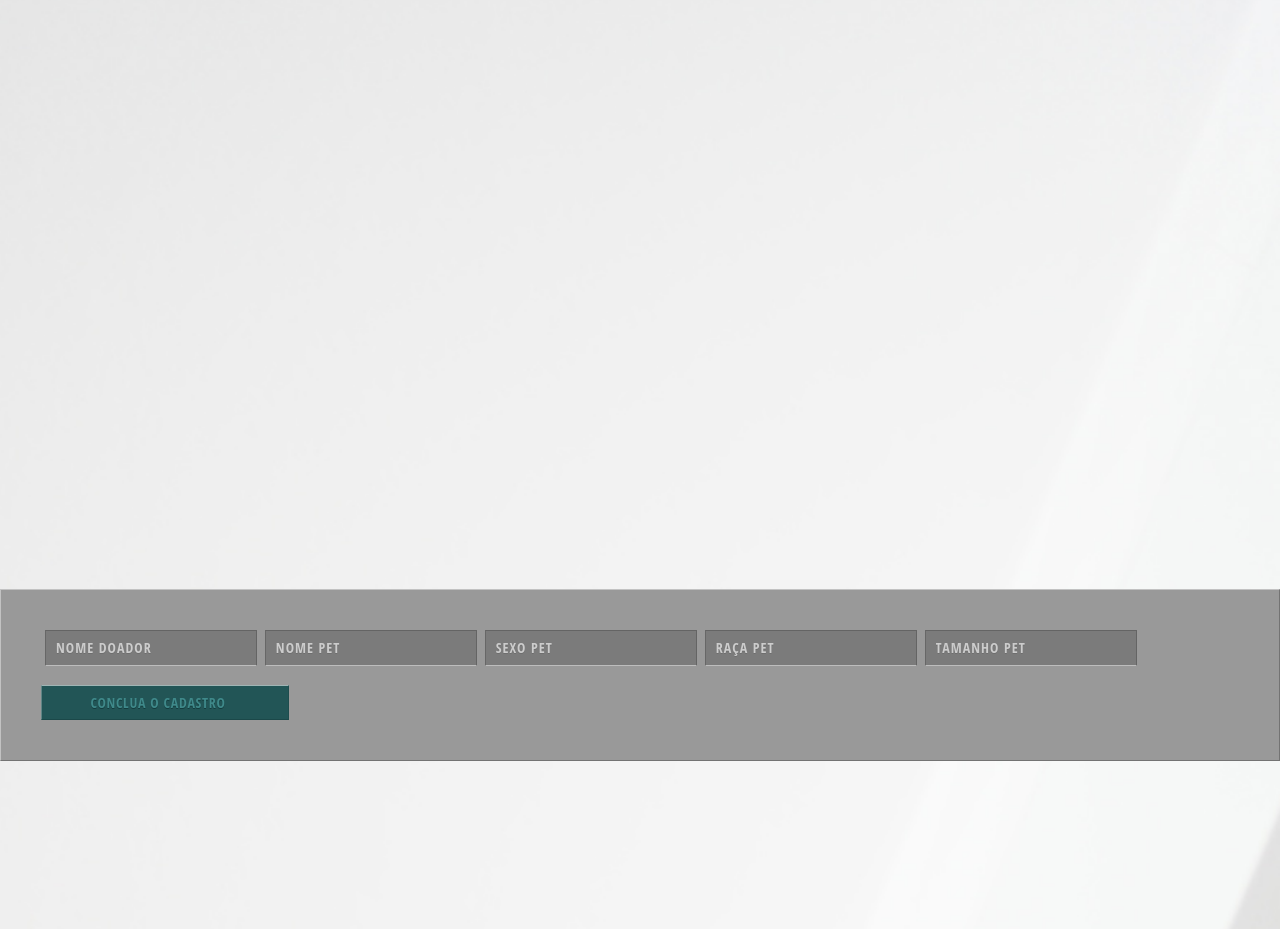
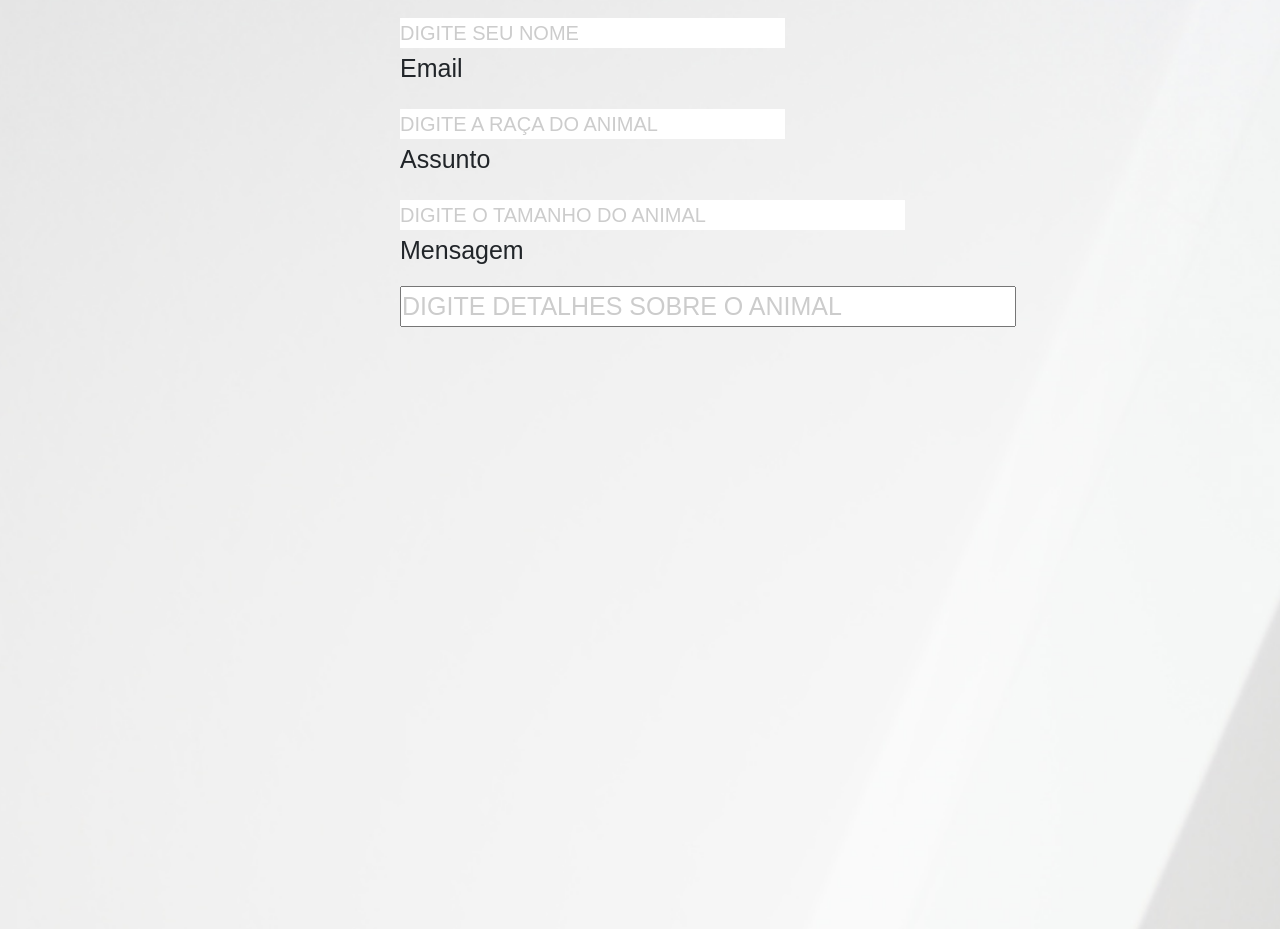
Before and after one commit to Marcusss197/Casa-Sofia, a plain HTML site: page cadastropet.html in a window 1280 px wide. Shown: the part 241-1170 px from the top of the page. Drawn offline with nearby package versions, Linux system fonts and the light colour scheme.

Commit message:
alteradocadastropet

```diff
--- a/CSS/cadastropretty.css
+++ b/CSS/cadastropretty.css
@@ -119,10 +119,19 @@ nav ul li:hover::after {
 /* nav-bar */
 @import url(https://fonts.googleapis.com/css?family=Open+Sans+Condensed:700);
 
+.imputpretty{
+  height: 30px;
+  border: none;
+  font-size: 20px;
+}
 
-#froggy {
-  display: flex;
-  justify-content: center;
+.customcontato{
+  position: absolute;
+  top:200px;
+  left:400px;
+  color:black
+  font-family:arial;
+  font-size:25px;
 }
 
 body form {
--- a/cadastropet.html
+++ b/cadastropet.html
@@ -28,25 +28,15 @@
             </ul>
         </nav>
     </div>
-    <div id="froggy">
-    <form action="">
-
-        <label for=""></label>
-        <input type="text" name="" id="" placeholder="Nome Doador" >
-
-        <label for=""></label>
-        <input type="text" name="" id="" placeholder="Nome pet">
-
-           <label for=""></label>
-        <input type="text" name="" id="" placeholder="Sexo Pet">
-            <label for=""></label>
-        <input type="text" name="" id="" placeholder="Raça Pet">
-               <label for=""></label>
-        <input type="text" name="" id="" placeholder="Tamanho Pet">
-
-        <button type="submit">Conclua o cadastro</button>
-
-      </form>
+    <div class="customcontato">
+        <p>Nome</p>
+        <input class="imputpretty" type="text" name="nome" placeholder="Digite seu nome" size="30" required>
+        <p>Email</p>
+        <input class="imputpretty" type="email" name="Raça" placeholder="Digite a raça do animal" size="30" required>
+        <p>Assunto</p>
+        <input class="imputpretty" type="text" name="Tamanho" placeholder="Digite o tamanho do animal" size="40" required>
+        <p>Mensagem</p>
+        <input class="imputmsgpretty" type="text" name="Detalhes" placeholder="Digite detalhes sobre o animal" size="40" required>
     </div>
 
 
```
